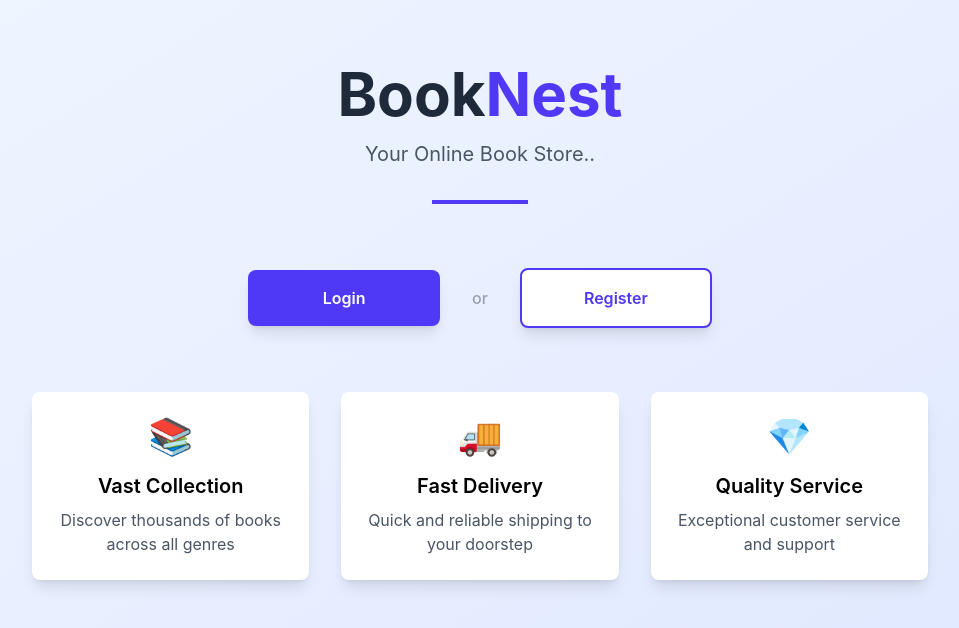
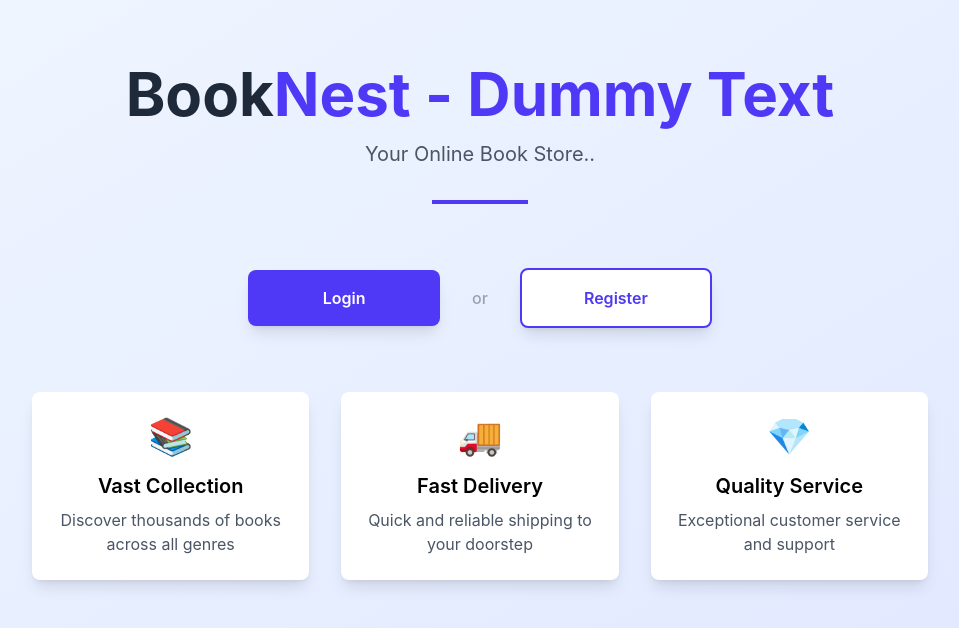
Before and after one commit to SLIIT-CTSE-2026/BookNest-Online-Book-Store, a React (Vite) app in the folder frontend/: page / in a window 1280 px wide. Shown: the top 628 px of the page, without its empty margins (160-1119 px from the left). Built offline with nearby package versions, Linux system fonts and the light colour scheme.

Commit message:
Viva Test

```diff
--- a/frontend/src/components/HomePage.jsx
+++ b/frontend/src/components/HomePage.jsx
@@ -6,7 +6,7 @@ export default function HomePage() {
       <div className="container mx-auto px-4 py-16">
         <div className="text-center mb-16">
           <h1 className="text-6xl font-bold text-gray-800 mb-4">
-            Book<span className="text-indigo-600">Nest</span>
+            Book<span className="text-indigo-600">Nest - Dummy Text</span>
           </h1>
           <p className="text-xl text-gray-600 mb-8">Your Online Book Store..</p>
           <div className="w-24 h-1 bg-indigo-600 mx-auto"></div>
```
